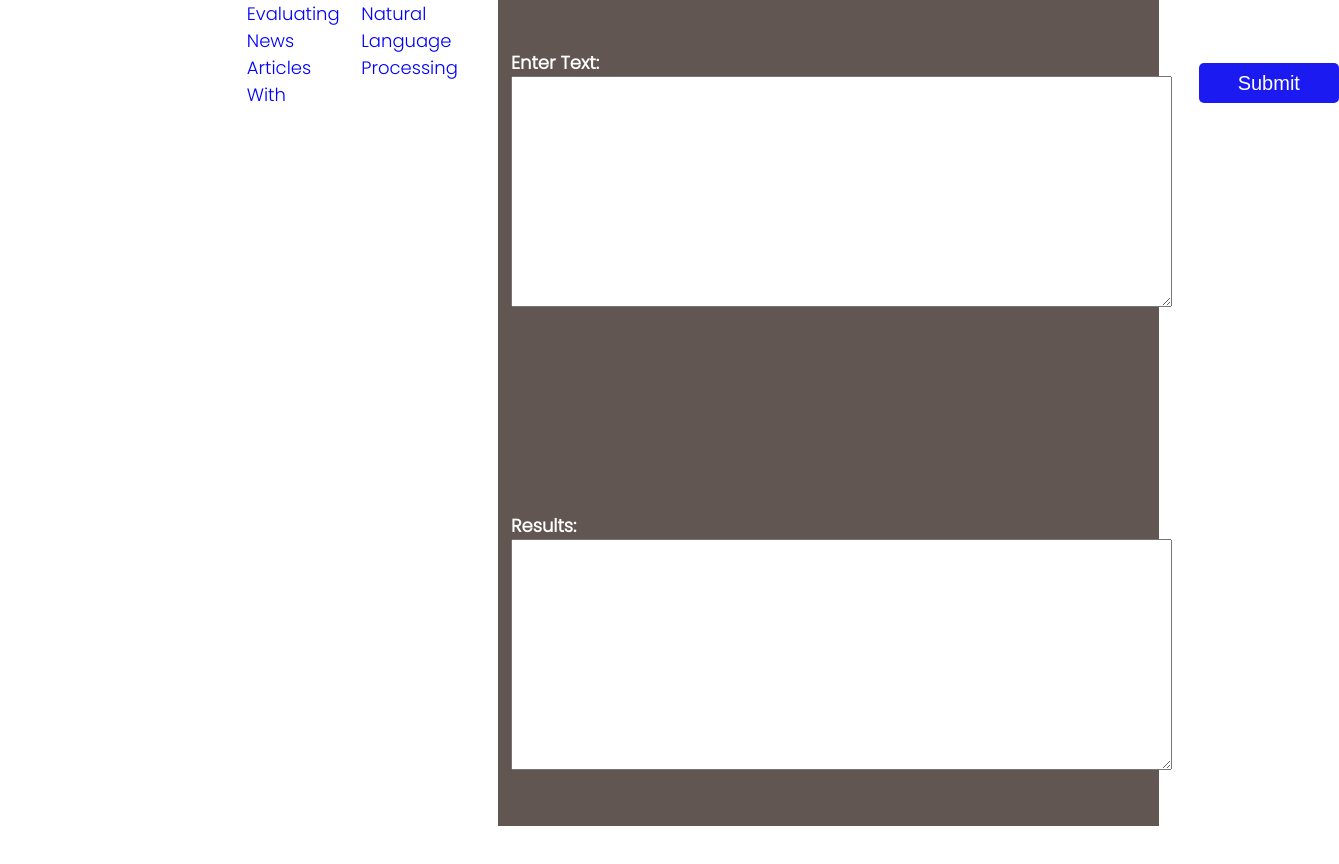
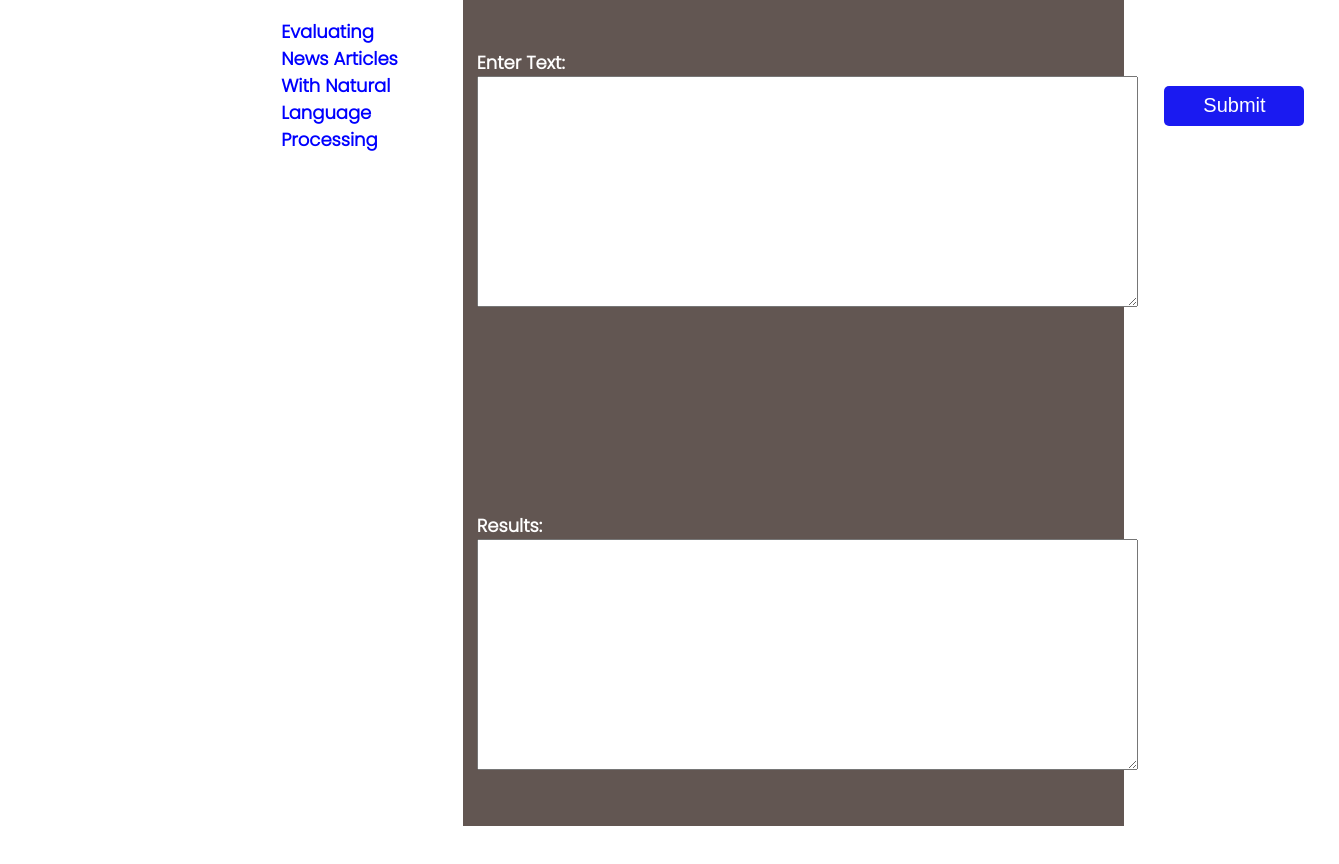
Before and after one commit to NodEm9/npl-project4, a website built with webpack: page src/client/views/index.html in a window 1280 px wide. Shown: the top 864 px of the page, 1339 px wide, since content can reach past the window. Built offline with nearby package versions, Linux system fonts and the light colour scheme.

Commit message:
add responsive css/scss  for mobile and large screen

```diff
--- a/src/client/styles/_header.scss
+++ b/src/client/styles/_header.scss
@@ -1,8 +1,12 @@
 
 header {
-          column-count: 2;
           font-size: large;
           color: blue;
-          margin-bottom: 2em;
+          margin: 0 auto;
+          font-weight: 700;
+          font: bold;
+          margin-bottom: 1em;
+          margin-top: 1em;
+          grid-area: span 1;
 
 }
```
